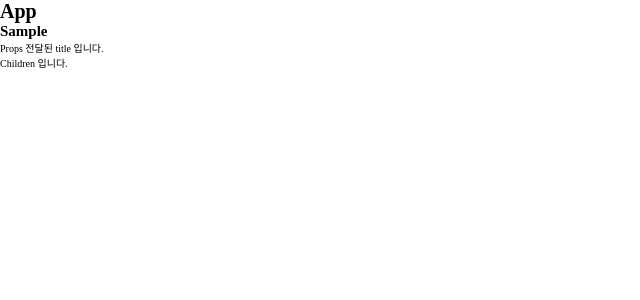
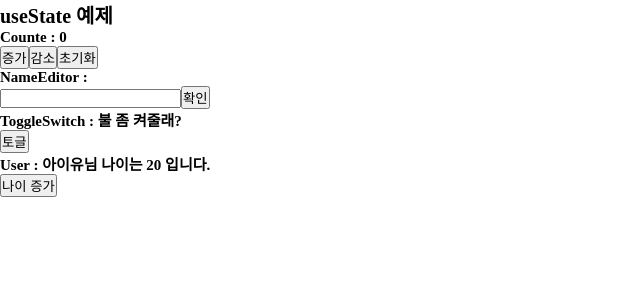
Before and after one commit to suha720/til_react_cra_ts, a React (Create React App) app: page / in a window 1280 px wide. Shown: the top 300 px of the page, without its empty margins (0-640 px from the left). Built offline with nearby package versions, Linux system fonts and the light colour scheme.

Commit message:
[docs] useState 의 이해

```diff
--- a/src/App.tsx
+++ b/src/App.tsx
@@ -1,40 +1,18 @@
-type DemoProps = {
-  name: string;
-  age: string;
-};
+import Counter from './components/Counter';
+import NameEditor from './components/NameEditor';
+import ToggleSwitch from './components/ToggleSwitch';
+import User from './components/User';
 
-const Demo = ({ name, age }: DemoProps): JSX.Element => {
+function App(): JSX.Element {
   return (
     <div>
-      {name} 이구요, {age} 살입니다.
+      <h1>useState 예제</h1>
+      <Counter />
+      <NameEditor />
+      <ToggleSwitch />
+      <User />
     </div>
   );
-};
-
-type SampleProps = {
-  children?: React.ReactNode;
-  title: string;
-};
-
-const Sample = ({ children, title }: SampleProps): JSX.Element => {
-  return (
-    <div>
-      <h2>Sample</h2>
-      <div>{title}</div>
-      <div>{children}</div>
-    </div>
-  );
-};
-
-const App = (): JSX.Element => {
-  return (
-    <div>
-      <h1>App</h1>
-      <Sample title="Props 전달된 title 입니다.">
-        <p>Children 입니다.</p>
-      </Sample>
-    </div>
-  );
-};
+}
 
 export default App;
--- /dev/null
+++ b/src/components/Counter.tsx
@@ -0,0 +1,40 @@
+import { useState } from 'react';
+
+// 2번 이상 반복되고, 가독성이 떨어집니다.
+// 1. type 으로 정의해 보자.
+type JsxElement = () => JSX.Element;
+type VoidFunction = () => void;
+
+// 2, interface 로 정의해 보자
+interface IJsxElement {
+  (): JSX.Element;
+}
+interface IVoidFunction {
+  (): void;
+}
+
+const Counter: IJsxElement | JsxElement = (): JSX.Element => {
+  // ts 자리
+  const [count, setCount] = useState<number>(0);
+
+  const handleAdd: IVoidFunction | VoidFunction = (): void => {
+    setCount(count + 1);
+  };
+  const handleMinus: IVoidFunction | VoidFunction = (): void => {
+    setCount(count - 1);
+  };
+  const handleReset: IVoidFunction | VoidFunction = (): void => {
+    setCount(0);
+  };
+  // tsx 자리
+  return (
+    <div>
+      <h2>Counte : {count} </h2>
+      <button onClick={handleAdd}>증가</button>
+      <button onClick={handleMinus}>감소</button>
+      <button onClick={handleReset}>초기화</button>
+    </div>
+  );
+};
+
+export default Counter;
--- /dev/null
+++ b/src/components/NameEditor.tsx
@@ -0,0 +1,44 @@
+import { ChangeEvent, MouseEvent, useState } from 'react';
+
+// 1. type 으로 함수 리턴형을 생성해보자
+type JSXElement = () => JSX.Element;
+type ChangeEventInput = (e: ChangeEvent<HTMLInputElement>) => void;
+type ClickEventButton = (e: MouseEvent<HTMLButtonElement>) => void;
+
+type NameType = string;
+
+// 2. interface, 객체임
+interface IJSXElement {
+  (): JSX.Element;
+}
+interface IChangeEventInput {
+  (e: ChangeEvent<HTMLInputElement>): void;
+}
+interface IClickEventButton {
+  (e: MouseEvent<HTMLButtonElement>): void;
+}
+
+const NameEditor: IJSXElement | JSXElement = () => {
+  // ts 자리
+  const [name, setName] = useState<NameType>('');
+
+  const handleName: IChangeEventInput | ChangeEventInput = (e): void => {
+    setName(e.target.value);
+  };
+  const handleClick: IClickEventButton | ClickEventButton = (e): void => {
+    console.log('클릭');
+    setName('');
+  };
+  // tsx 자리
+  return (
+    <div>
+      <h2>NameEditor : {name}</h2>
+      <div>
+        <input type="text" value={name} onChange={e => handleName(e)} />
+        <button onClick={e => handleClick(e)}>확인</button>
+      </div>
+    </div>
+  );
+};
+
+export default NameEditor;
--- /dev/null
+++ b/src/components/ToggleSwitch.tsx
@@ -0,0 +1,32 @@
+import { useState } from 'react';
+
+type ClickType = boolean;
+type JSXElement = () => JSX.Element;
+type ClickEventButton = () => void;
+
+interface IJSXElement {
+  (): JSX.Element;
+}
+interface IClickEventButton {
+  (): void;
+}
+
+const ToggleSwitch: JSXElement | IJSXElement = () => {
+  // ts 자리
+  const [isOn, setIsOn] = useState<ClickType>(false);
+  const handleClick: ClickEventButton | IClickEventButton = () => {
+    setIsOn(!isOn);
+  };
+
+  // tsx 자리
+  return (
+    <div>
+      <h2>ToggleSwitch : {isOn ? '불 좀 꺼줄래?' : '불 좀 켜줄래?'}</h2>
+      <div>
+        <button onClick={handleClick}>토글</button>
+      </div>
+    </div>
+  );
+};
+
+export default ToggleSwitch;
--- /dev/null
+++ b/src/components/User.tsx
@@ -0,0 +1,33 @@
+import { useState } from 'react';
+// 1. type 정의
+type UserType = { age: number; name: string };
+type ClickType = () => void;
+
+// 2. interface 정의
+interface IUser {
+  age: number;
+  name: string;
+}
+interface IClick {
+  (): void;
+}
+const User = (): JSX.Element => {
+  // ts 자리
+  const [user, setUser] = useState<UserType | IUser>({ name: '아이유', age: 20 });
+  const handleClick: ClickType | IClick = () => {
+    setUser({ ...user, age: user.age + 1 });
+  };
+  // tsx 자리
+  return (
+    <div>
+      <h2>
+        User : {user.name}님 나이는 {user.age} 입니다.
+      </h2>
+      <div>
+        <button onClick={handleClick}>나이 증가</button>
+      </div>
+    </div>
+  );
+};
+
+export default User;
```
Also changed, not shown: 1 other file (tests, documents, lock files or other folders).
